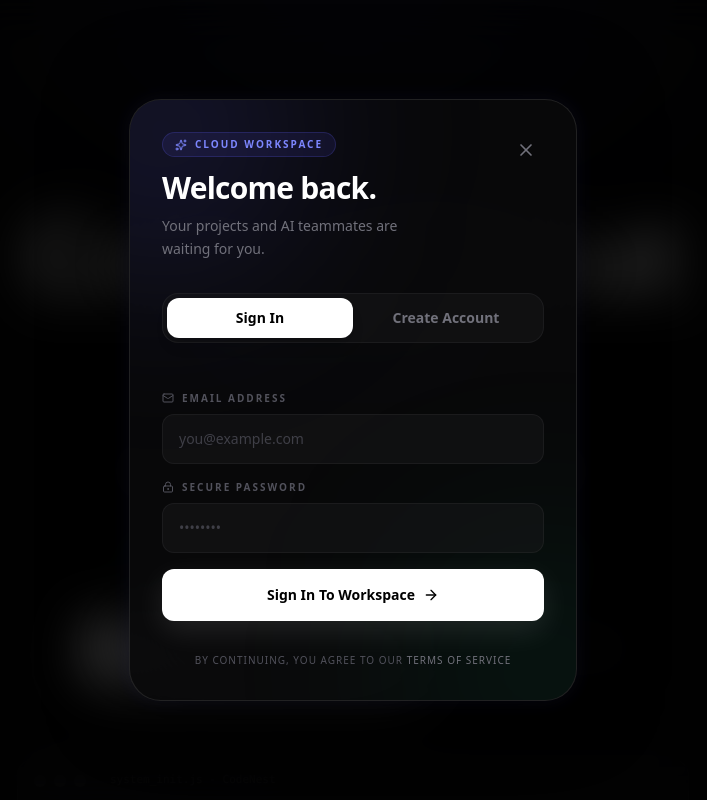
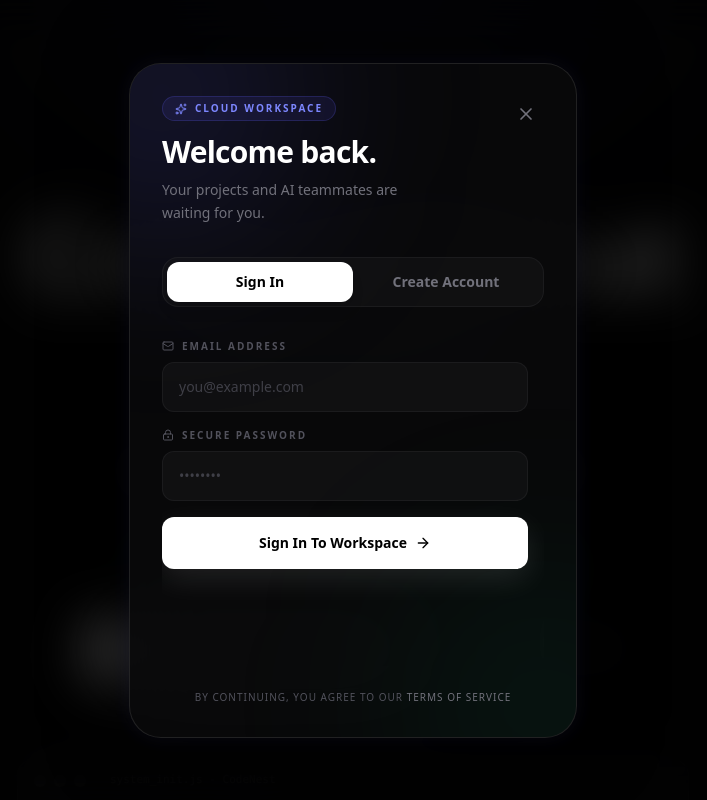
Before and after one commit to Suvradip01/CodeNest, a React (Vite) app in the folder Frontend/: page / in a window 1280 px wide. Both pictures are taken after a click on the button "Sign In". Shown: the top 800 px of the page, without its empty margins (287-994 px from the left). Built offline with nearby package versions, Linux system fonts and the light colour scheme; no server answers.

Commit message:
UI: Add horizontal sliding transition for authentication forms

```diff
--- a/Frontend/src/components/AuthDialog.jsx
+++ b/Frontend/src/components/AuthDialog.jsx
@@ -141,38 +141,100 @@ export default function AuthDialog({
           {/* Toggle Slider */}
           <div className="relative mb-8 p-1 bg-zinc-900/50 rounded-2xl border border-white/5 flex">
             <div
-              className="absolute h-[calc(100%-8px)] transition-all duration-300 ease-[cubic-bezier(0.16,1,0.3,1)] bg-white rounded-xl shadow-lg"
+              className="absolute h-[calc(100%-8px)] transition-all duration-500 ease-[cubic-bezier(0.16,1,0.3,1)] bg-white rounded-xl shadow-lg"
               style={{
                 width: 'calc(50% - 4px)',
                 left: isRegister ? 'calc(50% + 4px)' : '4px'
               }}
             />
             <button
+              type="button"
               onClick={() => { setLocalError(''); onModeChange?.('login') }}
-              className={`relative z-10 flex-1 py-2.5 text-sm font-bold transition-colors duration-300 ${!isRegister ? 'text-black' : 'text-zinc-500 hover:text-zinc-300'}`}
+              className={`relative z-10 flex-1 py-2.5 text-sm font-bold transition-colors duration-500 ${!isRegister ? 'text-black' : 'text-zinc-500 hover:text-zinc-300'}`}
             >
               Sign In
             </button>
             <button
+              type="button"
               onClick={() => { setLocalError(''); onModeChange?.('register') }}
-              className={`relative z-10 flex-1 py-2.5 text-sm font-bold transition-colors duration-300 ${isRegister ? 'text-black' : 'text-zinc-500 hover:text-zinc-300'}`}
+              className={`relative z-10 flex-1 py-2.5 text-sm font-bold transition-colors duration-500 ${isRegister ? 'text-black' : 'text-zinc-500 hover:text-zinc-300'}`}
             >
               Create Account
             </button>
           </div>
 
-          {/* Form */}
-          <form onSubmit={handleSubmit} className="space-y-4">
-            {/* Name Field (Animated Height) */}
-            <div className={`field-transition ${isRegister ? 'open' : ''}`}>
-              <div className="overflow-hidden">
+          {/* Sliding Form Container */}
+          <div className="relative overflow-hidden">
+            <div
+              className="flex transition-transform duration-500 ease-[cubic-bezier(0.16,1,0.3,1)]"
+              style={{
+                width: '200%',
+                transform: `translateX(${isRegister ? '-50%' : '0%'})`
+              }}
+            >
+              {/* Login Form */}
+              <form onSubmit={handleSubmit} className="w-1/2 space-y-4 pr-4">
+                <label className="block">
+                  <span className="mb-2 flex items-center gap-2 text-[10px] font-bold uppercase tracking-[0.2em] text-zinc-600">
+                    <Mail className="h-3 w-3" />
+                    Email Address
+                  </span>
+                  <input
+                    id="auth-email-login"
+                    name="email"
+                    type="email"
+                    value={form.email}
+                    onChange={handleChange('email')}
+                    placeholder="you@example.com"
+                    autoComplete="email"
+                    className="w-full rounded-xl border border-white/5 bg-zinc-900/50 px-4 py-3.5 text-sm text-white placeholder:text-zinc-700 outline-none transition focus:border-indigo-500/50 focus:bg-zinc-900/80"
+                    required={!isRegister}
+                  />
+                </label>
+
+                <label className="block">
+                  <span className="mb-2 flex items-center gap-2 text-[10px] font-bold uppercase tracking-[0.2em] text-zinc-600">
+                    <LockKeyhole className="h-3 w-3" />
+                    Secure Password
+                  </span>
+                  <input
+                    id="auth-password-login"
+                    name="password"
+                    type="password"
+                    value={form.password}
+                    onChange={handleChange('password')}
+                    placeholder="••••••••"
+                    autoComplete="current-password"
+                    className="w-full rounded-xl border border-white/5 bg-zinc-900/50 px-4 py-3.5 text-sm text-white placeholder:text-zinc-700 outline-none transition focus:border-indigo-500/50 focus:bg-zinc-900/80"
+                    required={!isRegister}
+                  />
+                </label>
+
+                {displayError && !isRegister && (
+                  <div className="rounded-xl border border-rose-500/20 bg-rose-500/10 px-4 py-3 text-xs font-medium text-rose-400">
+                    {displayError}
+                  </div>
+                )}
+
+                <button
+                  type="submit"
+                  disabled={isSubmitting}
+                  className="group relative flex w-full items-center justify-center gap-2 rounded-xl bg-white px-4 py-4 text-sm font-black text-black transition-all hover:bg-indigo-50 active:scale-[0.98] disabled:opacity-50 disabled:cursor-not-allowed mt-4 shadow-[0_10px_30px_rgba(255,255,255,0.1)]"
+                >
+                  <span className="relative z-10">{isSubmitting ? 'Authenticating...' : 'Sign In To Workspace'}</span>
+                  <ArrowRight className="h-4 w-4 relative z-10 transition-transform group-hover:translate-x-1" />
+                </button>
+              </form>
+
+              {/* Register Form */}
+              <form onSubmit={handleSubmit} className="w-1/2 space-y-4 pl-4">
                 <label className="block">
                   <span className="mb-2 flex items-center gap-2 text-[10px] font-bold uppercase tracking-[0.2em] text-zinc-600">
                     <User2 className="h-3 w-3" />
                     Full Name
                   </span>
                   <input
-                    id="auth-name"
+                    id="auth-name-reg"
                     name="name"
                     value={form.name}
                     onChange={handleChange('name')}
@@ -182,8 +244,6 @@ export default function AuthDialog({
                     required={isRegister}
                   />
                 </label>
-              </div>
-            </div>
 
                 <label className="block">
                   <span className="mb-2 flex items-center gap-2 text-[10px] font-bold uppercase tracking-[0.2em] text-zinc-600">
@@ -191,7 +251,7 @@ export default function AuthDialog({
                     Email Address
                   </span>
                   <input
-                id="auth-email"
+                    id="auth-email-reg"
                     name="email"
                     type="email"
                     value={form.email}
@@ -199,7 +259,7 @@ export default function AuthDialog({
                     placeholder="you@example.com"
                     autoComplete="email"
                     className="w-full rounded-xl border border-white/5 bg-zinc-900/50 px-4 py-3.5 text-sm text-white placeholder:text-zinc-700 outline-none transition focus:border-indigo-500/50 focus:bg-zinc-900/80"
-                required
+                    required={isRegister}
                   />
                 </label>
 
@@ -209,20 +269,20 @@ export default function AuthDialog({
                     Secure Password
                   </span>
                   <input
-                id="auth-password"
+                    id="auth-password-reg"
                     name="password"
                     type="password"
                     value={form.password}
                     onChange={handleChange('password')}
                     placeholder="••••••••"
-                autoComplete={isRegister ? 'new-password' : 'current-password'}
+                    autoComplete="new-password"
                     className="w-full rounded-xl border border-white/5 bg-zinc-900/50 px-4 py-3.5 text-sm text-white placeholder:text-zinc-700 outline-none transition focus:border-indigo-500/50 focus:bg-zinc-900/80"
-                required
+                    required={isRegister}
                   />
                 </label>
 
-            {displayError && (
-              <div className="rounded-xl border border-rose-500/20 bg-rose-500/10 px-4 py-3 text-xs font-medium text-rose-400 animate-in fade-in slide-in-from-top-2 duration-300">
+                {displayError && isRegister && (
+                  <div className="rounded-xl border border-rose-500/20 bg-rose-500/10 px-4 py-3 text-xs font-medium text-rose-400">
                     {displayError}
                   </div>
                 )}
@@ -232,10 +292,12 @@ export default function AuthDialog({
                   disabled={isSubmitting}
                   className="group relative flex w-full items-center justify-center gap-2 rounded-xl bg-white px-4 py-4 text-sm font-black text-black transition-all hover:bg-indigo-50 active:scale-[0.98] disabled:opacity-50 disabled:cursor-not-allowed mt-4 shadow-[0_10px_30px_rgba(255,255,255,0.1)]"
                 >
-              <span className="relative z-10">{isSubmitting ? 'Authenticating...' : isRegister ? 'Create My Account' : 'Sign In To Workspace'}</span>
+                  <span className="relative z-10">{isSubmitting ? 'Authenticating...' : 'Create My Account'}</span>
                   <ArrowRight className="h-4 w-4 relative z-10 transition-transform group-hover:translate-x-1" />
                 </button>
               </form>
+            </div>
+          </div>
 
           {/* Footer Text */}
           <p className="mt-8 text-center text-[10px] text-zinc-600 uppercase tracking-[0.1em]">
```
Lines whose indentation alone changed are shown as unchanged.
